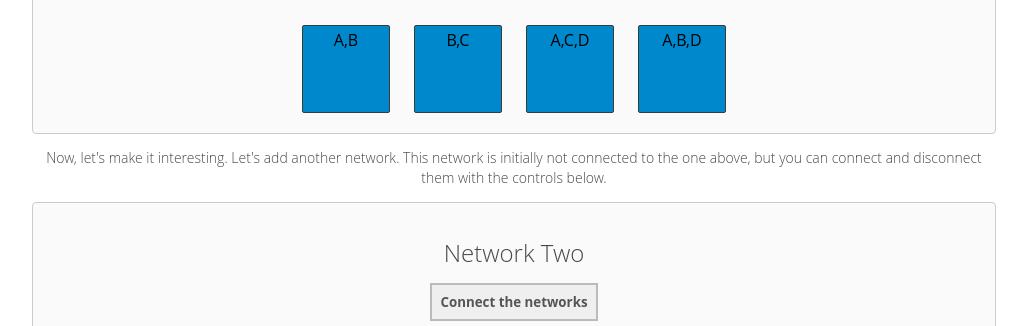
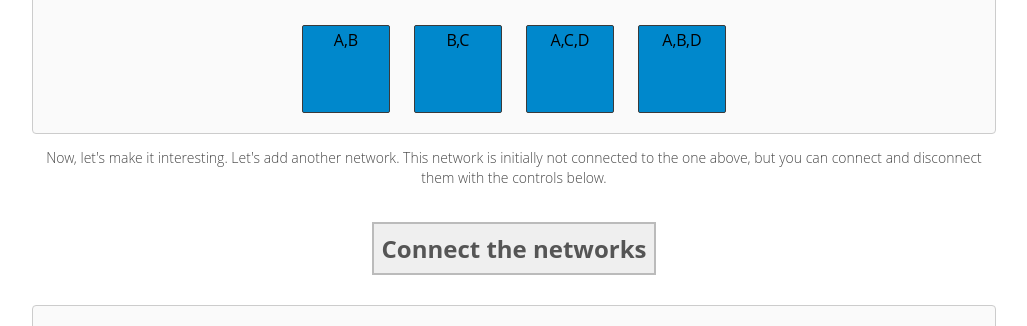
Before and after one commit to alepek/eventNode, a plain HTML site: page tests.htm in a window 1280 px wide. Shown: the part 626-952 px from the top of the page, without its empty margins (126-1153 px from the left). Drawn offline with Linux system fonts and the light colour scheme.

Commit message:
Connect-toggler is huge!

```diff
--- a/tests.htm
+++ b/tests.htm
@@ -146,11 +146,12 @@
 
 			<p class="text-centered">Now, let's make it interesting. Let's add another network. This network is initially not connected to the one above, but you can connect and disconnect them with the controls below.</p>
 
+			<div class="buttonContainer text-centered">
+				<button class="neat-button sub-header" id="toggleNetworkConnection">Connect the networks</button>
+			</div>
+
 			<div class="nodeContainer networkTwo">
 				<p class="text-center sub-header">Network Two</p>
-				<div class="buttonContainer">
-					<button class="neat-button" id="toggleNetworkConnection">Connect the networks</button>
-				</div>
 				<div class="buttonContainer">
 					<button class="neat-button" id="trigger-A2">Trigger A</button>
 					<button class="neat-button" id="trigger-B2">Trigger B</button>
```
